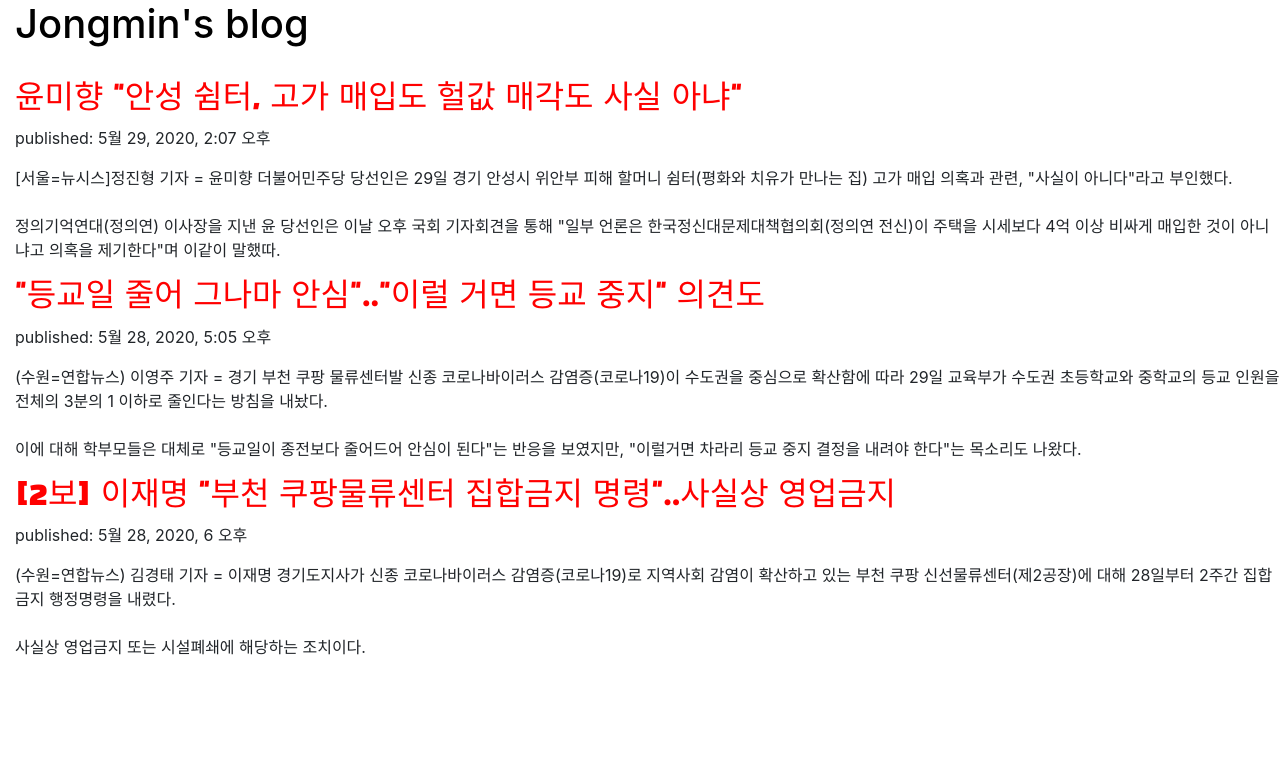
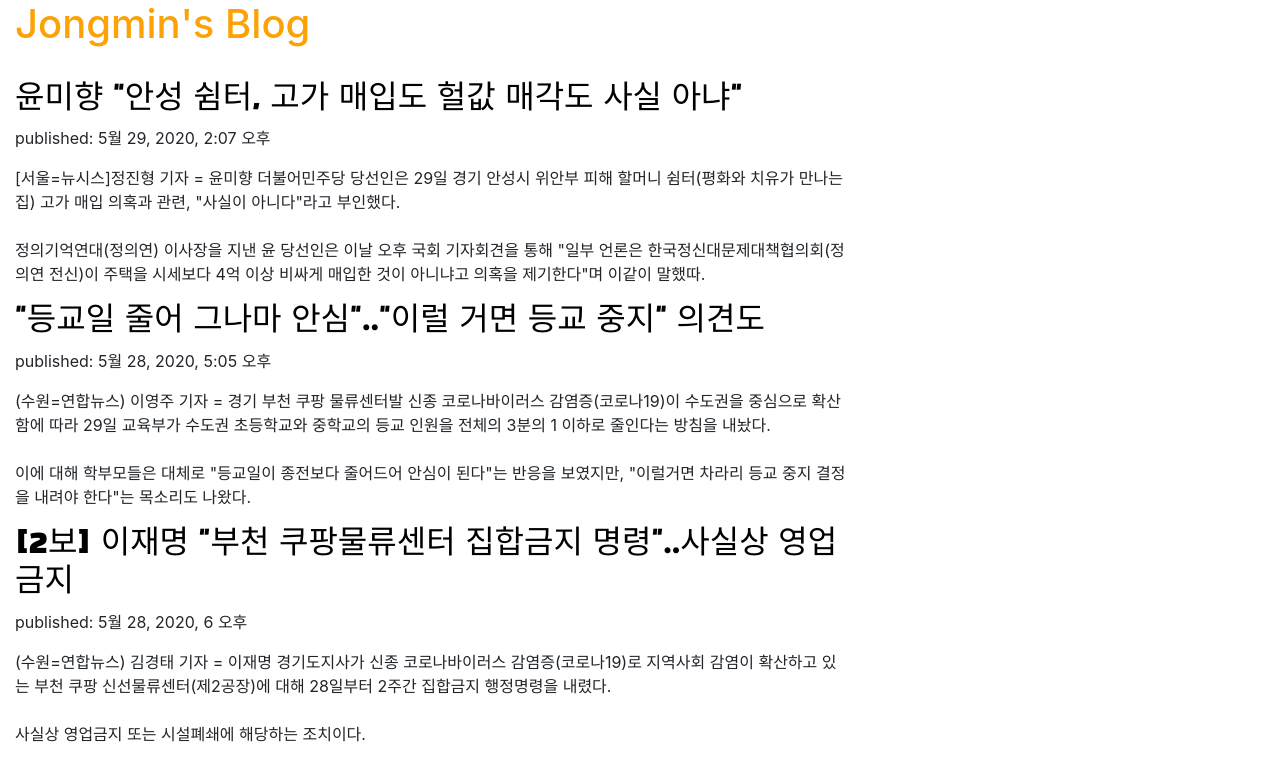
Before and after one commit to quark4904/djangogirls, a Django app: template blog/templates/blog/post_list.html in a window 1280 px wide. Shown: the top 781 px of the page. Run offline with Django 3.2, Linux system fonts and the light colour scheme; the template is opened without the code that fills it: values that come from a table or form of the project are taken from there, others are empty; data comes from the database, SQL or seed files in the repository; some libraries are stand-ins or nearby versions.

Commit message:
12-템플릿 확장하기_200601

```diff
--- a/blog/static/css/blog.css
+++ b/blog/static/css/blog.css
@@ -1,9 +1,9 @@
 h1 a {
-  color: black;
+  color: #fca205;
 }
 
 h2 a {
-  color: red;
+  color: black;
   font-family: "Black Han Sans", sans-serif;
 }
 
--- /dev/null
+++ b/blog/templates/blog/base.html
@@ -0,0 +1,30 @@
+{% load static %}
+<html>
+  <head>
+    <title>Jongmin's blog</title>
+    <link
+      rel="stylesheet"
+      href="https://stackpath.bootstrapcdn.com/bootstrap/4.5.0/css/bootstrap.min.css"
+      integrity="sha384-9aIt2nRpC12Uk9gS9baDl411NQApFmC26EwAOH8WgZl5MYYxFfc+NcPb1dKGj7Sk"
+      crossorigin="anonymous"
+    />
+    <link rel="stylesheet" href="{% static 'css/blog.css' %}" />
+    <link
+      href="https://fonts.googleapis.com/css2?family=Black+Han+Sans&display=swap"
+      rel="stylesheet"
+    />
+  </head>
+  <body>
+    <div class="page-header">
+      <h1 class="page-header__title"><a href="/">Jongmin's Blog</a></h1>
+      <br />
+    </div>
+    <div class="content_container">
+      <div class="row">
+        <div class="col-md-8">
+          {% block content %} {% endblock %}
+        </div>
+      </div>
+    </div>
+  </body>
+</html>
--- a/blog/templates/blog/post_list.html
+++ b/blog/templates/blog/post_list.html
@@ -1,30 +1,7 @@
-{% load static %}
-<html>
-  <head>
-    <title>Jongmin's blog</title>
-    <link
-      rel="stylesheet"
-      href="https://stackpath.bootstrapcdn.com/bootstrap/4.5.0/css/bootstrap.min.css"
-      integrity="sha384-9aIt2nRpC12Uk9gS9baDl411NQApFmC26EwAOH8WgZl5MYYxFfc+NcPb1dKGj7Sk"
-      crossorigin="anonymous"
-    />
-    <link rel="stylesheet" href="{% static 'css/blog.css' %}" />
-    <link
-      href="https://fonts.googleapis.com/css2?family=Black+Han+Sans&display=swap"
-      rel="stylesheet"
-    />
-  </head>
-  <body>
-    <div>
-      <h1><a href="">Jongmin's blog</a></h1>
-    </div>
-    <br />
-    {% for post in posts %}
-    <div>
-      <h2><a href="">{{ post.title }}</a></h2>
-      <p>published: {{ post.published_date }}</p>
-      <p>{{ post.text|linebreaksbr }}</p>
-    </div>
-    {% endfor %}
-  </body>
-</html>
+{% extends 'blog/base.html' %} {% block content %} {% for post in posts %}
+<div class="post">
+  <h2><a href="">{{ post.title }}</a></h2>
+  <p class="date">published: {{ post.published_date }}</p>
+  <p>{{ post.text|linebreaksbr }}</p>
+</div>
+{% endfor %} {% endblock %}
```
